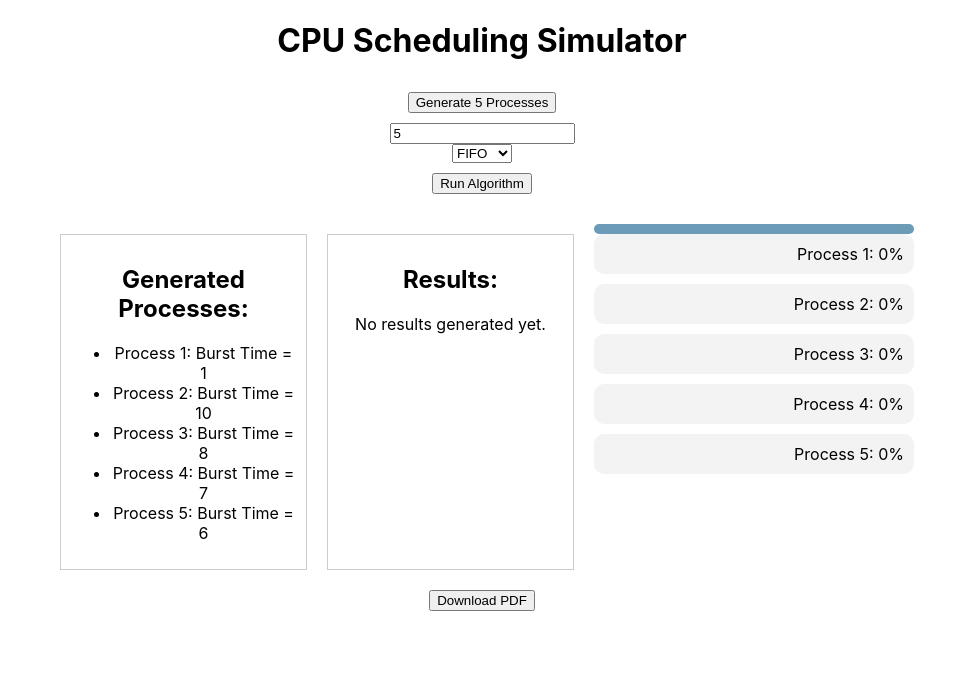
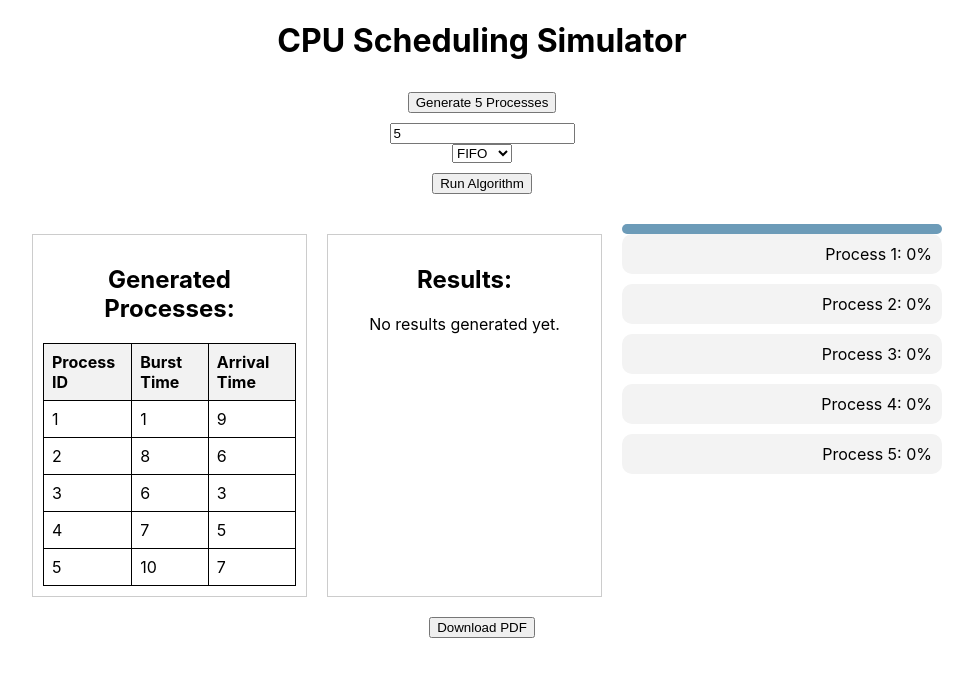
Before and after one commit to ttrucd/OS_Project, a React (Create React App) app in the folder cpu-scheduling-simulator/: page / in a window 1280 px wide. Both pictures are taken after a click on the button "Generate 5 Processes". Shown: the top 676 px of the page, without its empty margins (158-1131 px from the left). Built offline with nearby package versions, Linux system fonts and the light colour scheme.

Commit message:
display generated processes table

```diff
--- a/cpu-scheduling-simulator/src/App.js
+++ b/cpu-scheduling-simulator/src/App.js
@@ -66,6 +66,7 @@ const handleGenerateProcesses = (numProcesses) => {
       <h1>CPU Scheduling Simulator</h1>
       <Process generateProcesses ={handleGenerateProcesses}/>
 
+
       <input type="number" value={timeQuantum} onChange={(e)=> setTimeQuantum(e.target.value)} placeholder ="Time Quantum (For RR)"/>
 
       <select onChange={(e) => setSelectedAlgorithm(e.target.value)} value ={selectedAlgorithm}>
--- a/cpu-scheduling-simulator/src/ProcessDisplay.js
+++ b/cpu-scheduling-simulator/src/ProcessDisplay.js
@@ -5,18 +5,28 @@ function ProcessDisplay ({processes}){
     return (
         <div>
             <h2>Generated Processes:</h2>
-            {processes.length > 0 ? (
-                <ul>
-                    {processes.map ((process) => (
-                        <li key ={process.id}>
-                            Process {process.id}: Burst Time = {process.burstTime}
+            <table className="process-table">
+                <thead>
+                    <tr>
+                        <th>Process ID</th>
+                        <th>Burst Time</th>
+                        <th>Arrival Time</th>
+                    </tr>
+                </thead>
+                <tbody>
+                    {processes.map((process, index) => {
+                        return (
+                        <tr key={index}>
+                            <td>{process.id}</td>
+                            <td>{process.burstTime}</td>
+                            <td>{process.arrivalTime}</td>
+                        </tr>
+                        );
+                    })}
+                </tbody>
+            </table>
 
-                        </li>
-                    ))}
-                </ul>
-            ) : (
-                <p>No processes generated yet.</p>
-            )}
+
         </div>
     );
 }
--- a/cpu-scheduling-simulator/src/generate.js
+++ b/cpu-scheduling-simulator/src/generate.js
@@ -7,6 +7,7 @@ export function generateProcesses (numProcesses) {
       newProcesses.push ({
         id: i + 1,
         burstTime: Math.floor(Math.random() * 10) + 1,  //burstTime: random 1 to 10 using math.floor
+        arrivalTime: Math.floor(Math.random() *10)      //randome arrival time 0 to 10
       });
     }
   //once all the processes are created, the setProcesses func is called to update processes state.
```
